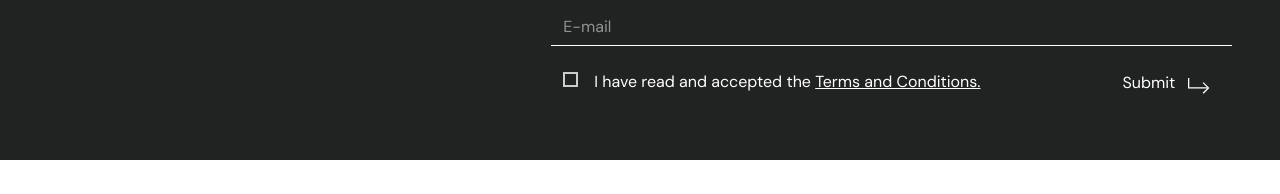
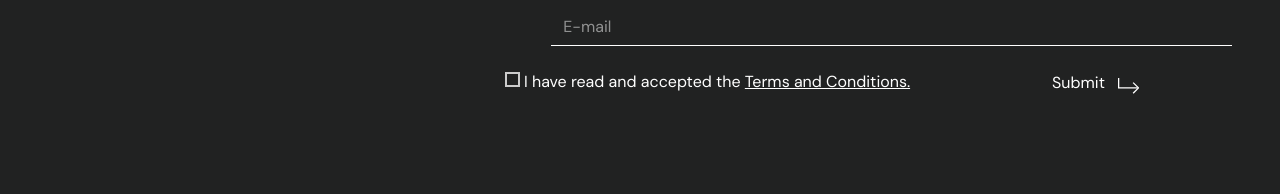
Before and after one commit to andreabr4/prueba_workoholics, a React (Vite) app: page / in a window 1280 px wide. Shown: the part 2966-3160 px from the top of the page. Before the commit the page ends 3126 px from the top, so only its background shows below. Built offline with nearby package versions, Linux system fonts and the light colour scheme.

Commit message:
finish footer + margins

```diff
--- a/src/components/Footer.tsx
+++ b/src/components/Footer.tsx
@@ -20,7 +20,7 @@ export default function Footer() {
                     placeholder="E-mail"
                   />
 
-                  <div className="row mt-4">
+                  <div className="row mt-4 privacy-row">
                     <div className="col-auto form-check">
                       <input
                         type="checkbox"
@@ -29,7 +29,7 @@ export default function Footer() {
                         id="privacy"
                       />
                       <label
-                        className="form-check-label ms-3"
+                        className="form-check-label ms-1"
                         htmlFor="privacy"
                       >
                         {"I have read and accepted the "}
@@ -38,7 +38,7 @@ export default function Footer() {
                         </a>
                       </label>
                     </div>
-                    <div className="col-auto">
+                    <div className="col-auto mb-5 footer-submit-col">
                       <button type="submit" className="footer-submit-btn">
                         Submit
                         <svg
--- a/src/style.scss
+++ b/src/style.scss
@@ -120,8 +120,6 @@ body {
   border: none;
   .navbar-toggler-icon {
     background-image: none;
-
-
   }
 }
 
@@ -276,11 +274,9 @@ body {
 }
 
 .bottle-container {
-
   @media (min-width: 575.98px) {
     display: flex;
     justify-content: end;
-
   }
 }
 
@@ -289,13 +285,12 @@ body {
 }
 
 .bottle-image {
-
   img {
     @include images-size;
     margin-left: 13vw;
 
     @media (max-width: 575.98px) {
-    margin-left: 31vw;
+      margin-left: 31vw;
     }
   }
 }
@@ -317,13 +312,12 @@ body {
   @include border-bottom;
   @include items-options;
   @media (max-width: 575.98px) {
-    width:21rem;
+    width: 21rem;
 
-  .col{
-    margin-top: 5vh;
-    margin-right: 69vw;
-   }
-
+    .col {
+      margin-top: 5vh;
+      margin-right: 69vw;
+    }
   }
 }
 
@@ -386,6 +380,9 @@ body {
     box-shadow: none;
   }
 }
+.privacy-row {
+  margin-left: -5.5vw;
+}
 
 .form-check-privacy {
   -webkit-appearance: none;
@@ -409,7 +406,7 @@ body {
 
 .form-check-label {
   @include font-white;
-  font-size: 0.6rem;
+  font-size: 0.67rem;
 
   @media (min-width: 992px) {
     font-size: 1rem;
@@ -423,6 +420,12 @@ body {
 
 .privacy-link {
   @include color-inherit;
+}
+
+.footer-submit-col {
+  @media (max-width: 575.98px) {
+    margin-left: -10vw;
+  }
 }
 
 .footer-submit-btn {
```
Also changed, not shown: src/style.css, 1 other file (tests, documents, lock files or other folders).
